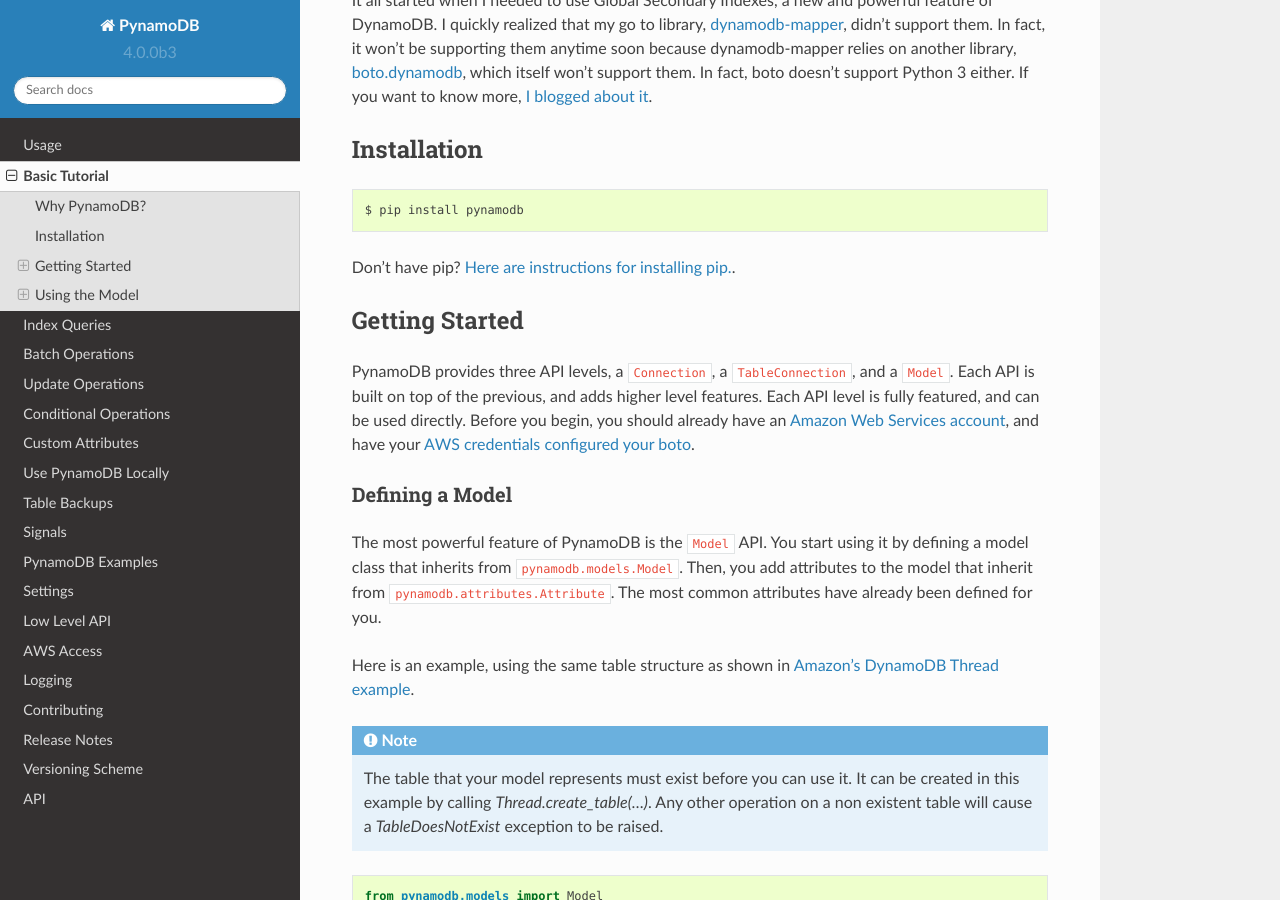
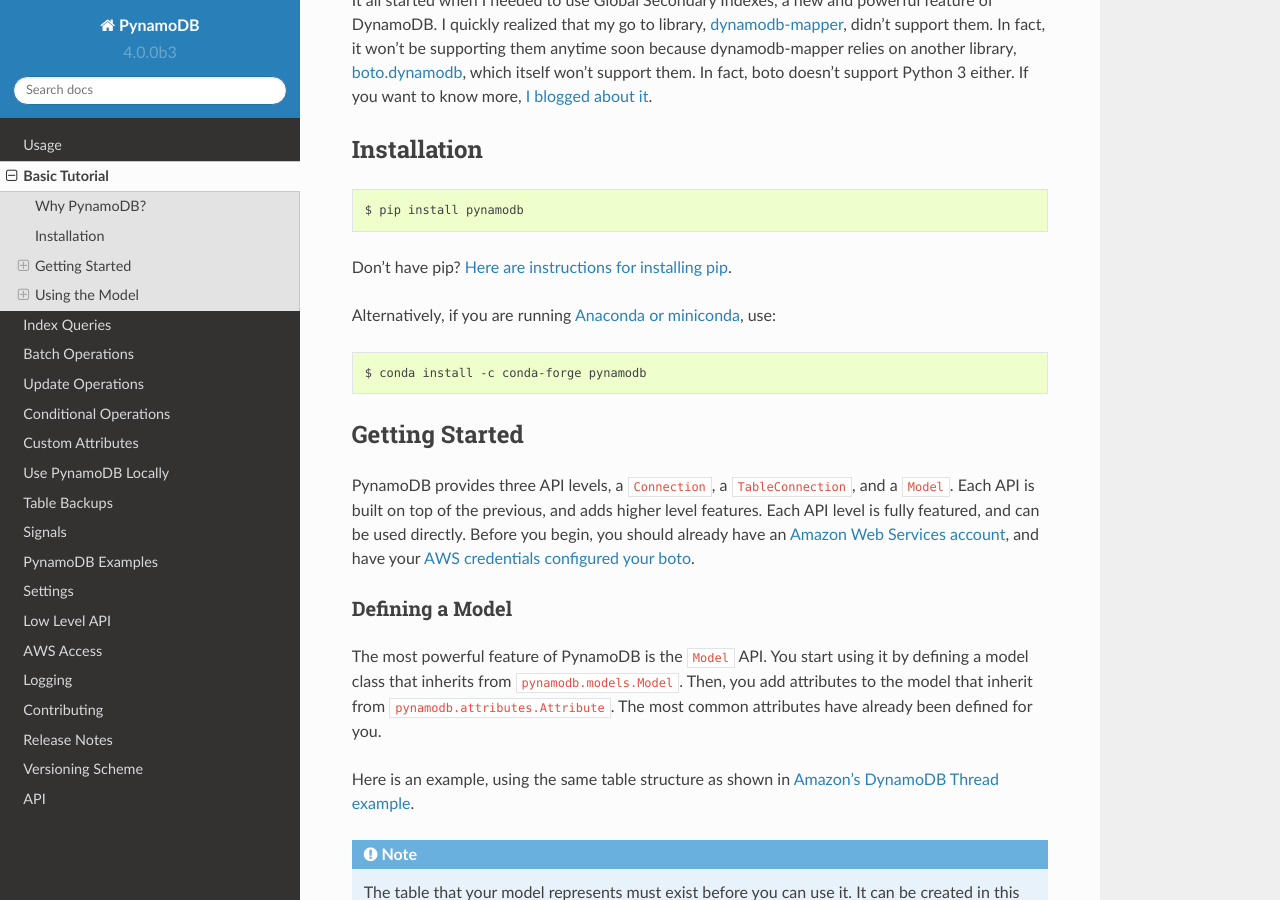
Before and after one commit to pynamodb/PynamoDB, a Sphinx documentation site: the page built from docs/tutorial.rst, in a window 1280 px wide and 900 px high, scrolled down 515 px. Built offline with Sphinx 7.4.7 and the Read the Docs theme 2.0.0, drawn with Linux system fonts in a browser that asks for light colours.

Commit message:
Add conda install instructions to tutorial.rst

```diff
--- a/docs/tutorial.rst
+++ b/docs/tutorial.rst
@@ -31,7 +31,14 @@
     $ pip install pynamodb
 
 
-Don't have pip? `Here are instructions for installing pip. <https://pip.readthedocs.io/en/latest/installing.html>`_.
+Don't have pip? `Here are instructions for installing pip <https://pip.readthedocs.io/en/latest/installing.html>`_.
+
+Alternatively, if you are running `Anaconda or miniconda <https://www.anaconda.com/distribution/#download-section>`_, use:
+
+::
+
+    $ conda install -c conda-forge pynamodb
+
 
 Getting Started
 ^^^^^^^^^^^^^^^
```
